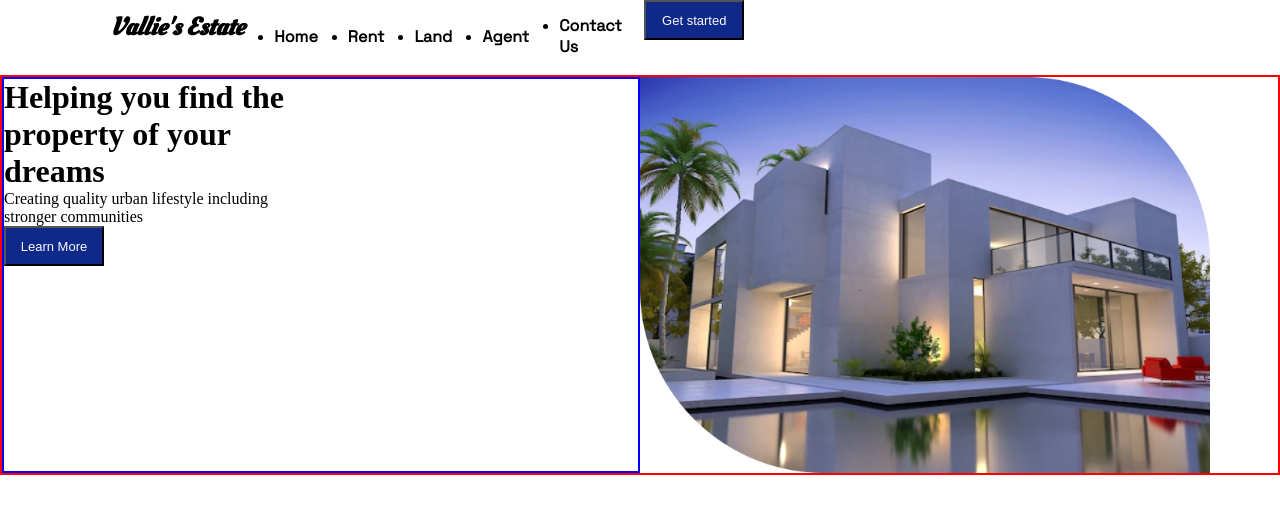
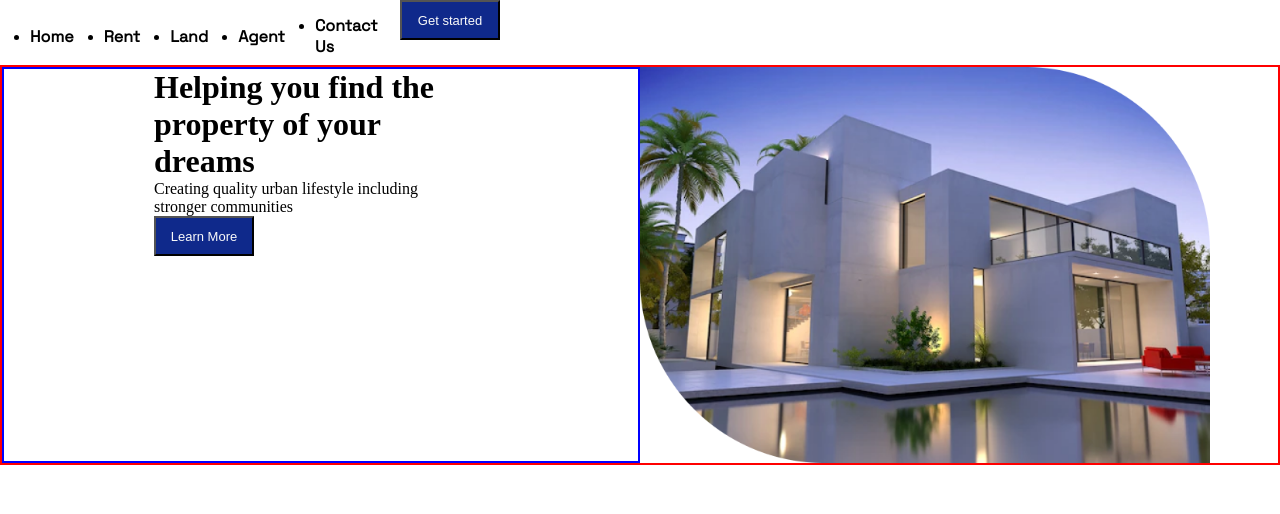
Before and after one commit to Barbra-Mududa/real-estate, a plain HTML site: page index.html in a window 1280 px wide. Drawn offline with Linux system fonts and the light colour scheme.

Commit message:
navigation bar restructure

```diff
--- a/index.css
+++ b/index.css
@@ -79,6 +79,7 @@ ul li a:hover {
 .part_a {
     border: 2px solid blue;
     width: 50%;
+    padding-left: 150px;
 }
 #learn_more_btn {
     height: 40px;
--- a/index.html
+++ b/index.html
@@ -14,11 +14,7 @@
 </head>
   <body>
     <!-- nav-bar start -->
-        <div class="navbar">
-            <div class="symbol">
-                <h2 class="logo">Vallie's Estate</h2>
-            </div>
-
+        <nav>
             <div class="menu">
                 <ul>
                     <li><a href="#">Home</a></li>
@@ -32,6 +28,9 @@
                 <a href="#"><button class="btn">Get started</button></a>
             </div>
             </div>
+        </nav>
+
+
         <!-- nav-bar end -->
         <!-- first section start -->
         <div class="first_section">
```
Lines whose indentation alone changed are shown as unchanged.
